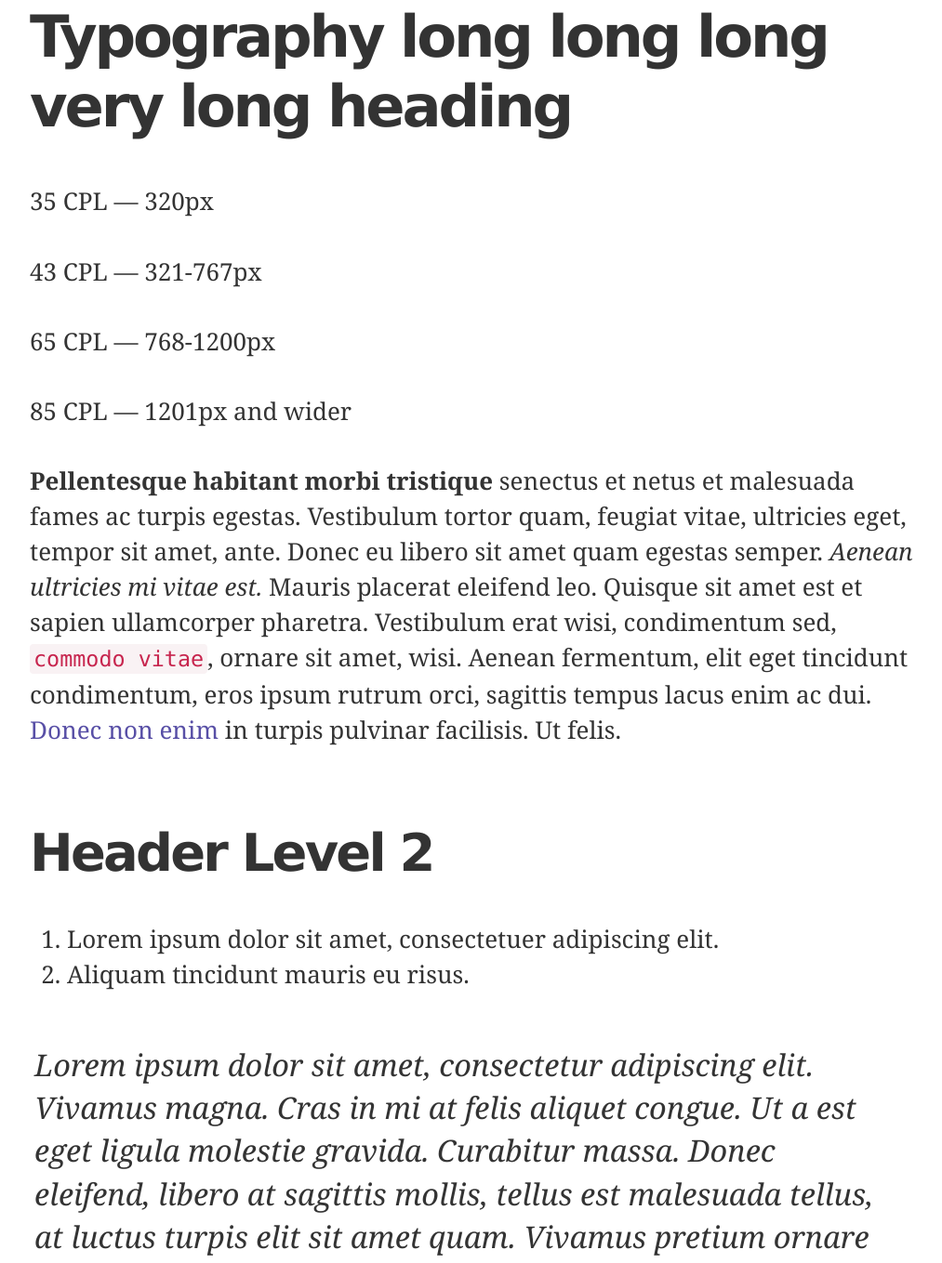
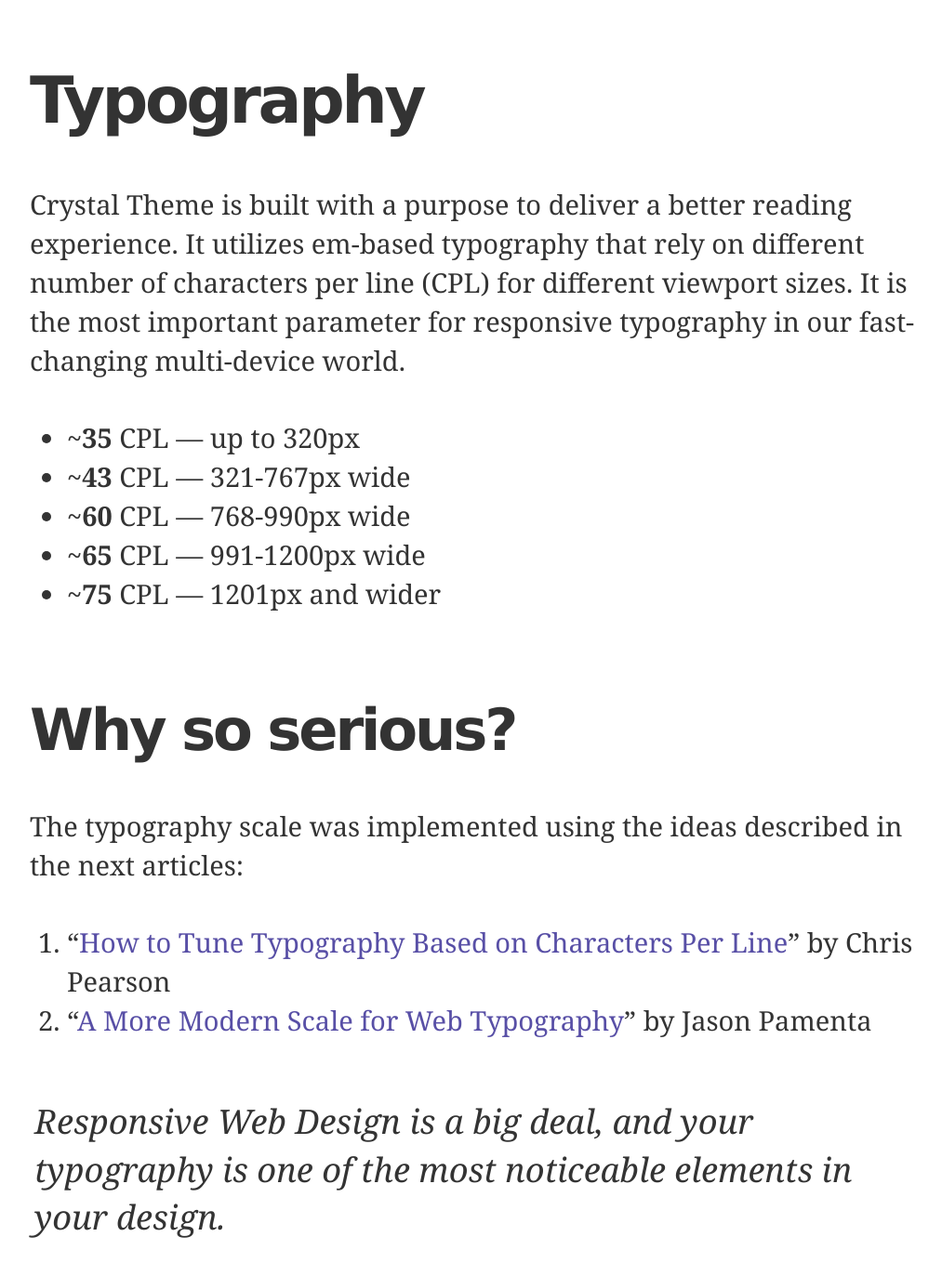
Before and after one commit to redbrake/crystal, a website: page index.html in a window 1280 px wide. Shown: the part 562-1921 px from the top of the page at 93% size, without its empty margins (128-1141 px from the left). Drawn offline with Linux system fonts and the light colour scheme.

Commit message:
Text adjustments

```diff
--- a/index.html
+++ b/index.html
@@ -41,24 +41,31 @@
         </div>
 
         <div class="container">
-            <h1>Typography long long long very long heading</h1>
+            <h1>Typography</h1>
 
-            <p>35 CPL — 320px</p>
-            <p>43 CPL — 321-767px</p>
-            <p>65 CPL — 768-1200px</p>
-            <p>85 CPL — 1201px and wider</p>
-            <p><strong>Pellentesque habitant morbi tristique</strong> senectus et netus et malesuada fames ac turpis egestas. Vestibulum tortor quam, feugiat vitae, ultricies eget, tempor sit amet, ante. Donec eu libero sit amet quam egestas semper. <em>Aenean ultricies mi vitae est.</em> Mauris placerat eleifend leo. Quisque sit amet est et sapien ullamcorper pharetra. Vestibulum erat wisi, condimentum sed, <code>commodo vitae</code>, ornare sit amet, wisi. Aenean fermentum, elit eget tincidunt condimentum, eros ipsum rutrum orci, sagittis tempus lacus enim ac dui. <a href="#">Donec non enim</a> in turpis pulvinar facilisis. Ut felis.</p>
+           <p>
+               Crystal Theme is built with a purpose to deliver a better reading experience. It utilizes em-based typography that rely on different number of characters per line (CPL) for different viewport sizes. It is the most important parameter for responsive typography in our fast-changing multi-device world.
+           </p>
 
-            <h2>Header Level 2</h2>
+            <ul>
+                <li>~<b>35</b> CPL &mdash; up to 320px</li>
+                <li>~<b>43</b> CPL &mdash; 321-767px wide</li>
+                <li>~<b>60</b> CPL &mdash; 768-990px wide</li>
+                <li>~<b>65</b> CPL &mdash; 991-1200px wide</li>
+                <li>~<b>75</b> CPL &mdash; 1201px and wider</li>
+            </ul>
 
+            <h2>Why so serious?</h2>
+
+            <p>The typography scale was implemented using the ideas described in the next articles:</p>
             <ol>
-               <li>Lorem ipsum dolor sit amet, consectetuer adipiscing elit.</li>
-               <li>Aliquam tincidunt mauris eu risus.</li>
+               <li>&#147;<a href="http://www.pearsonified.com/2012/01/characters-per-line.php">How to Tune Typography Based on Characters Per Line</a>&#148; by Chris Pearson</li>
+               <li>&#147;<a href="http://typecast.com/blog/a-more-modern-scale-for-web-typography">A More Modern Scale for Web Typography</a>&#148; by Jason Pamenta</li>
             </ol>
 
-            <blockquote><p>Lorem ipsum dolor sit amet, consectetur adipiscing elit. Vivamus magna. Cras in mi at felis aliquet congue. Ut a est eget ligula molestie gravida. Curabitur massa. Donec eleifend, libero at sagittis mollis, tellus est malesuada tellus, at luctus turpis elit sit amet quam. Vivamus pretium ornare est.</p></blockquote>
+            <blockquote><p>Responsive Web Design is a big deal, and your typography is one of the most noticeable elements in your design.</p></blockquote>
 
-            <h3>Header Level 3</h3>
+            <h3>EM-based approach for typography scale</h3>
 
             <ul>
                <li>Lorem ipsum dolor sit amet, consectetuer adipiscing elit.</li>
--- a/less/override.scaffolding.less
+++ b/less/override.scaffolding.less
@@ -5,15 +5,11 @@ body {
   color: @text-color;
   background-color: @body-bg;
 
-  /* 400px */
-  @media (max-width: @screen-xs-max) {
-
-  }
 
   /* 600px */
   @media (min-width: @screen-sm-min) and (max-width: @screen-sm-max) {
-    font-size: 21px;
-    line-height: 31px;
+    font-size: 23px;
+    line-height: 33px;
   }
 
   /* 700px */
@@ -24,7 +20,7 @@ body {
 
   /* 960px */
   @media (min-width: @screen-lg-min) {
-    font-size: 26px;
-    line-height: 38px;
+    font-size: 29px;
+    line-height: 42px;
   }
 }
--- a/less/override.type.less
+++ b/less/override.type.less
@@ -8,22 +8,13 @@ h2,
 h3 {
   margin-top: (@line-height-base);
   margin-bottom: (@line-height-base / 2);
+}
 
-  small,
-  .small {
-    font-size: 65%;
-  }
-}
 h4,
 h5,
 h6 {
   margin-top: (@line-height-base / 2);
   margin-bottom: (@line-height-base / 2);
-
-  small,
-  .small {
-    font-size: 75%;
-  }
 }
 
 p {
--- a/less/variables.less
+++ b/less/variables.less
@@ -44,7 +44,7 @@
 @font-family-monospace:   Menlo, Monaco, Consolas, "Courier New", monospace;
 @font-family-base:        @font-family-sans-serif;
 
-@font-size-base:          21px;
+@font-size-base:          19px;
 @font-size-large:         ceil(@font-size-base * 1.25); // ~18px
 @font-size-small:         ceil(@font-size-base * 0.85); // ~12px
 
@@ -55,7 +55,7 @@
 @font-size-h5:            @font-size-base;
 @font-size-h6:            85em;
 
-@line-height-base:        1.42857143em;
+@line-height-base:        1.42105263em;
 @line-height-computed:    floor(@font-size-base * @line-height-base); // ~35px
 
 @headings-font-family:    "Lucida Grande", "Lucida Sans Unicode", "Lucida Sans", Geneva, Verdana, sans-serif;
```
Also changed, not shown: css/crystal.css.
